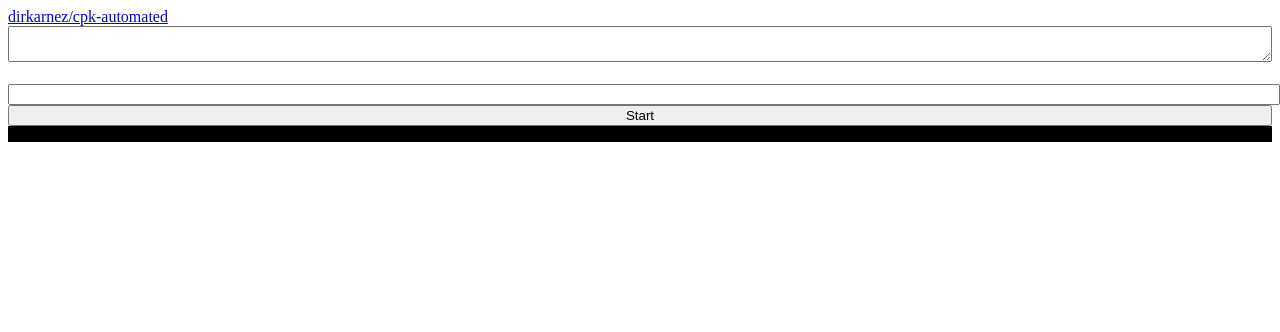
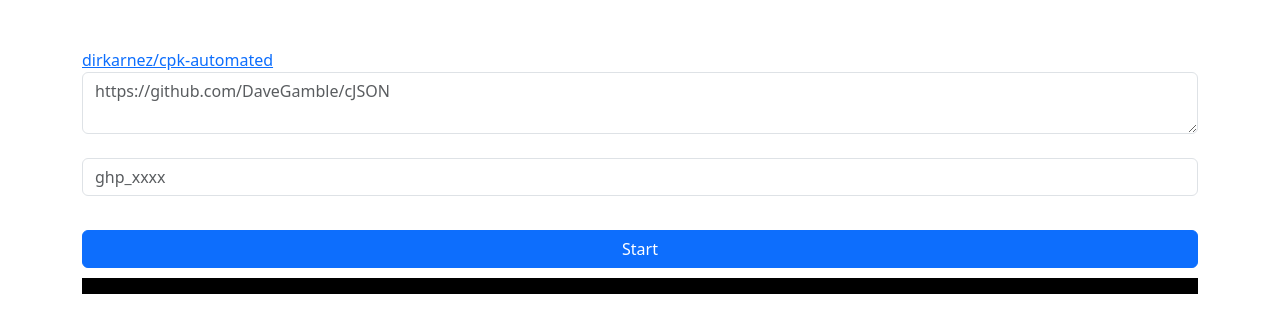
Before and after one commit to dirkarnez/cpk-automated, a website: page index.html in a window 1280 px wide. Drawn offline with nearby package versions, Linux system fonts and the light colour scheme.

Commit message:
- update index.html

```diff
--- a/index.html
+++ b/index.html
@@ -1,39 +1,33 @@
 <!DOCTYPE html>
 <html lang="en">
+
 <head>
   <meta charset="UTF-8">
-    <meta name="viewport" content="width=device-width, initial-scale=1.0">
-    <style>
-    div {
-        -webkit-box-sizing: border-box;
-           -moz-box-sizing: border-box;
-                box-sizing: border-box;
-    }
+  <meta name="viewport"
+    content="user-scalable=no, initial-scale=1, maximum-scale=1, minimum-scale=1, width=device-width, height=device-height">
+  <script src="./blob-stream.js"></script>
+  <link href="https://cdn.jsdelivr.net/npm/bootstrap@5.3.3/dist/css/bootstrap.min.css" rel="stylesheet">
+  <script src="https://cdn.jsdelivr.net/npm/bootstrap@5.3.3/dist/js/bootstrap.bundle.min.js"></script>
+</head>
 
-    textarea {
-      width: 100%;
-          -webkit-box-sizing: border-box;
-           -moz-box-sizing: border-box;
-                box-sizing: border-box;
-    }
-    .textarea-wrapper {
-      width: 100%;
-      /*border: 1px solid blue;*/
-    }
+<body>
+  <div class="container mt-5">
+    <div class="row">
+      <div class="col">
+        <a href="https://github.com/dirkarnez/cpk-automated" target="_blank">dirkarnez/cpk-automated</a><br>
+        <textarea class="form-control" placeholder="https://github.com/DaveGamble/cJSON" id="libraries" cols="50"></textarea>
+        <br>
+        <input id="token" class="form-control" placeholder="ghp_xxxx" type="text" style="width: 100%;">
+        <br>
+        <button type="button" class="btn btn-primary" id="start"
+          style="width: 100%; margin-top: 10px; margin-bottom: 10px;">Start</button>
+        <div id="container"
+          style="background: black; color: white; font-family: consolas; min-height: 1em; white-space: pre-line"></div>
+      </div>
+    </div>
+  </div>
 
-    </style>
-</head>
-<body>
-    <a href="https://github.com/dirkarnez/cpk-automated" target="_blank">dirkarnez/cpk-automated</a><br>
-    <div class="textarea-wrapper">
-        <textarea id="libraries" name="w3review" cols="50"></textarea>
-    </div>
-    <br>
-    <input id="token" type="text" style="width: 100%;">
-    <br>
-    <button id="start" style="width: 100%;">Start</button>
-    <div id="container" style="background: black; color: white; fontFamily: consolas; min-height: 1em; whiteSpace: pre-line"></div>
-    <br/>
+
   <script>
     const div = document.getElementById("container");
     const log = (...data) => div.innerHTML += `${data.join(String.fromCharCode(0x20))}<br>`;
@@ -206,13 +200,13 @@ https://github.com/ornladios/ADIOS2
                     return ({
                       org: org,
                       repo: repo,
-                            ...(!!latestTag ? ({latestTag: latestTag, cpkRepoTag: latestTag}) : (() => {
+                      ...(!!latestTag ? ({ latestTag: latestTag, cpkRepoTag: latestTag }) : (() => {
                         window.open(`${library}`, "_blank");
                         const input = prompt(`input tag for ${org}/${repo}`);
                         if (!!input.match(/^c[0-9a-fA-F]{40}$/g)) {
-                                  return ({latestTag: input.slice(1), cpkRepoTag: input});
+                          return ({ latestTag: input.slice(1), cpkRepoTag: input });
                         } else {
-                                  return  ({latestTag: input, cpkRepoTag: input});
+                          return ({ latestTag: input, cpkRepoTag: input });
                         }
                       })())
                     });
@@ -252,4 +246,5 @@ https://github.com/ornladios/ADIOS2
     });
   </script>
 </body>
+
 </html>
```
Lines whose indentation alone changed are shown as unchanged.
